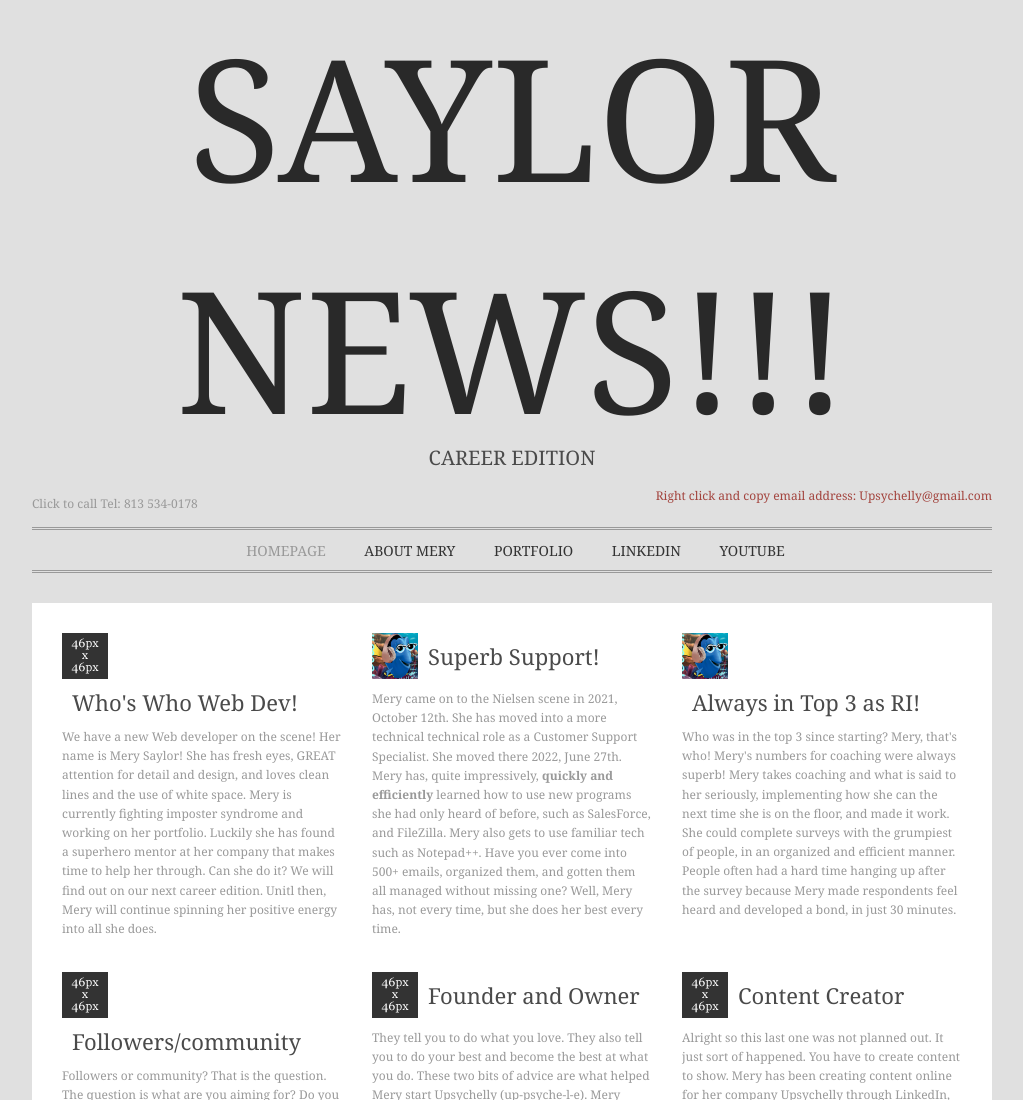
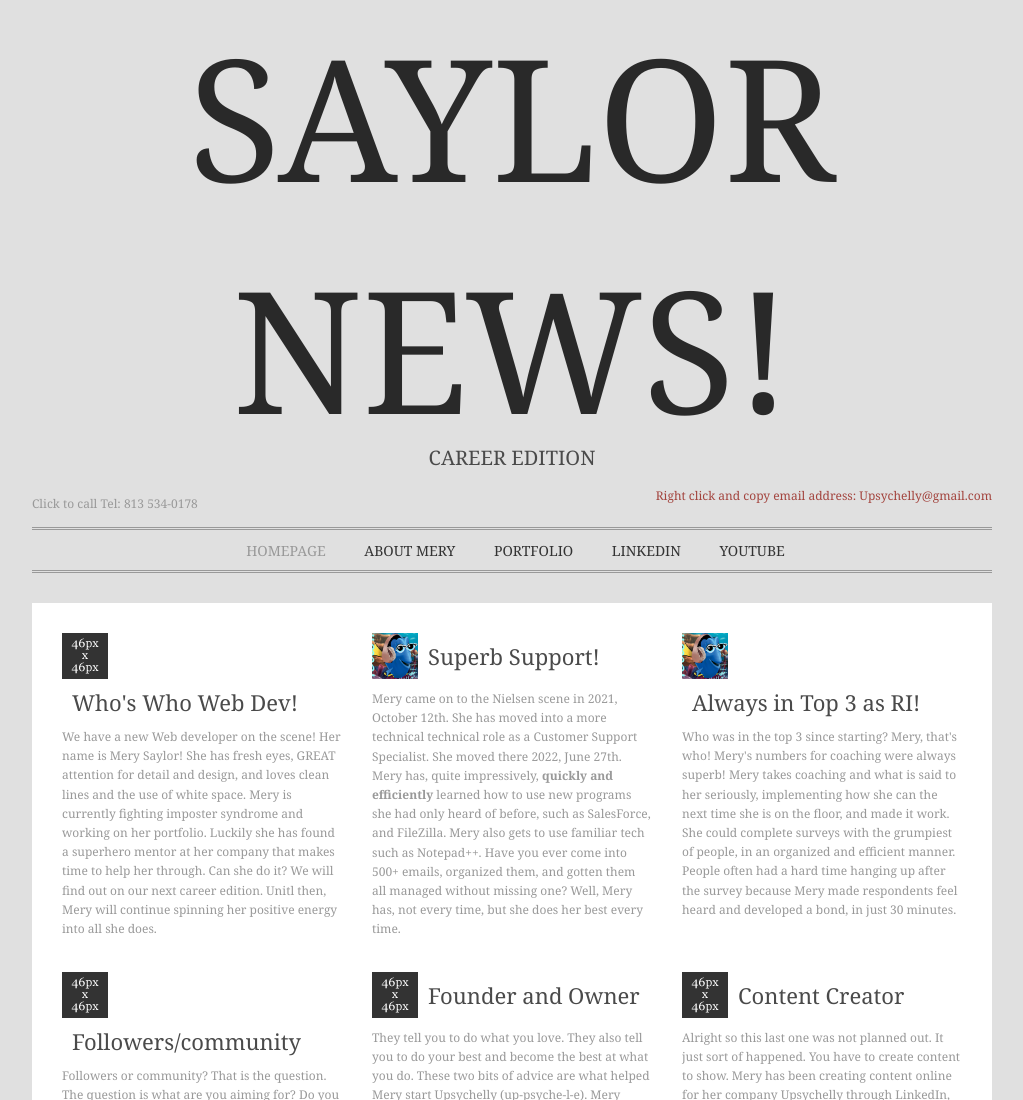
Before and after one commit to MerySaylor/Portfolio, a plain HTML site: page index.html in a window 1280 px wide. Shown: the top 1100 px of the page, without its empty margins (128-1151 px from the left). Drawn offline with Linux system fonts and the light colour scheme.

Commit message:
Update index.html

```diff
--- a/index.html
+++ b/index.html
@@ -25,7 +25,7 @@ jQuery(function () {
 <body id="top">
 <div class="wrapper">
   <div id="header">
-    <h1><a href="index.html">Saylor News!!!</a></h1>
+    <h1><a href="index.html">Saylor News!</a></h1>
     <p>Career Edition</p>
   </div>
 </div>
```
